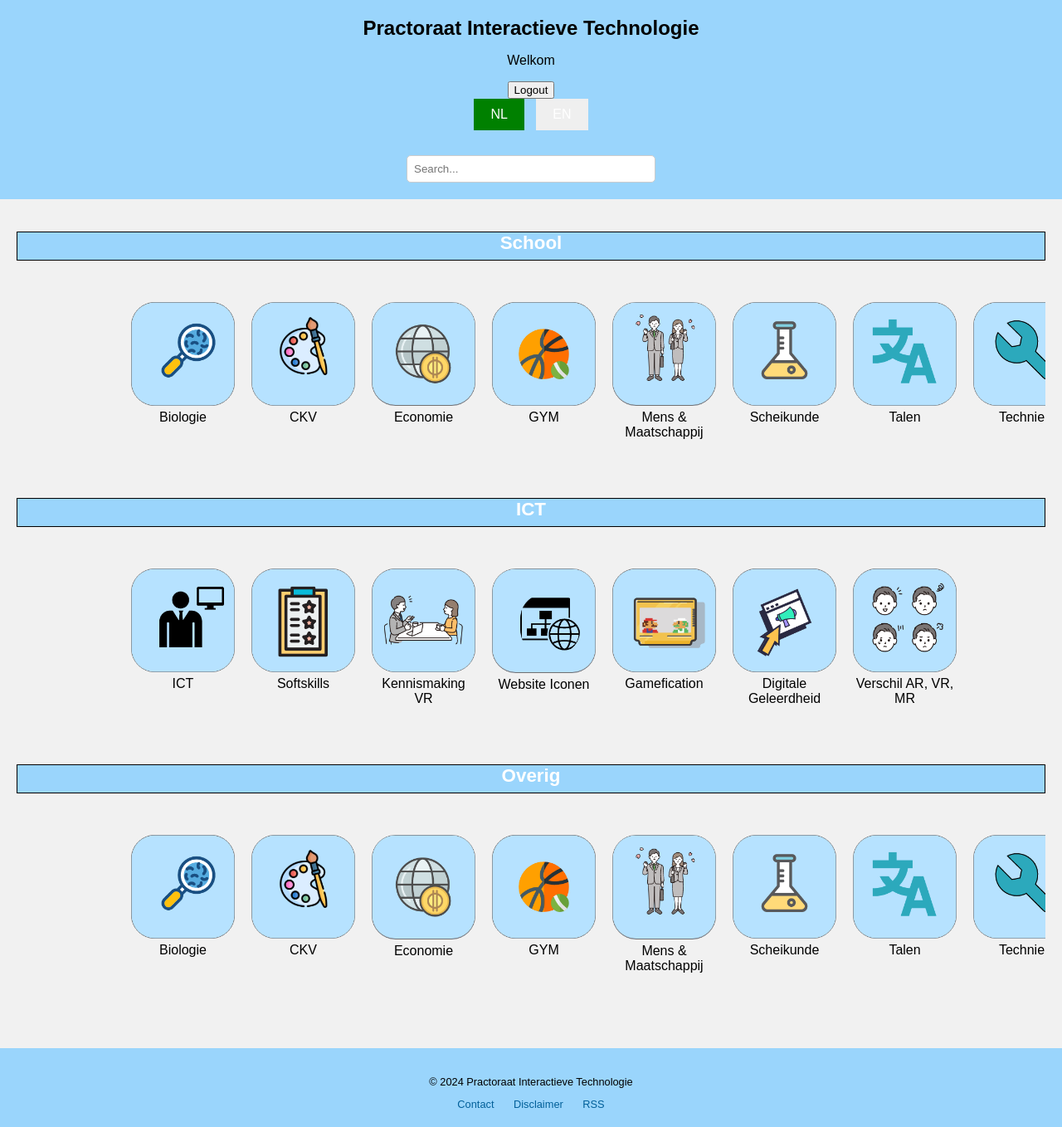
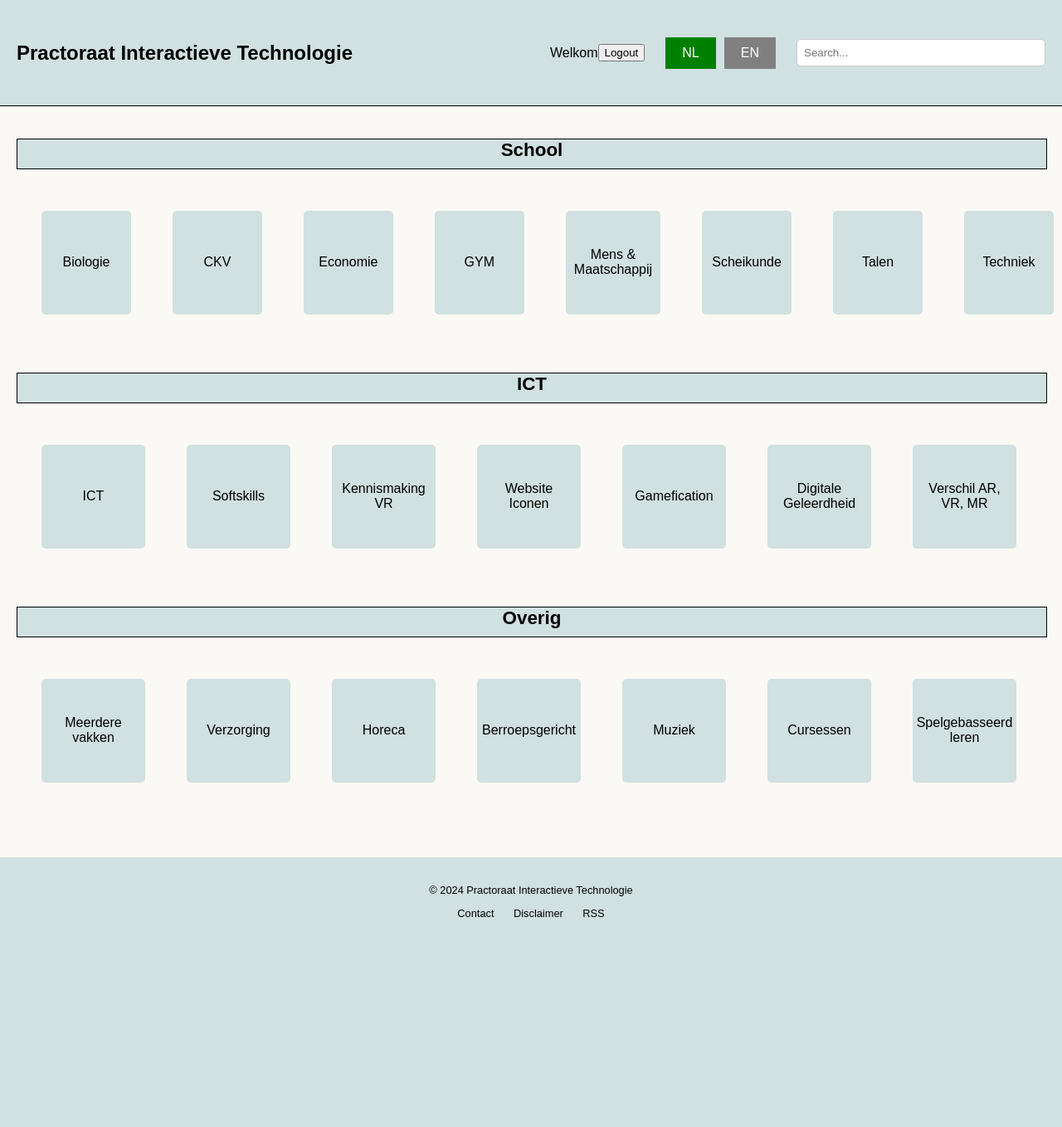
Before and after one commit to Wavezy11/Yurls-Redesign, a PHP site: page / in a window 1280 px wide. Shown: the whole page at 83% size. After the commit the page ends 1105 px from the top, so only its background shows below. Run offline with PHP 8.4, Linux system fonts and the light colour scheme; the visitor is signed in with stand-in values (Sample User, id 1).

Commit message:
updated css

```diff
--- a/css/index.css
+++ b/css/index.css
@@ -1,55 +1,99 @@
 /* Basisstijl */
-* {
+body, html {
+    margin: 0;
+    padding: 0;
+    font-family: Arial, sans-serif;
+    width: 100%;
+    height: 100%;
     box-sizing: border-box;
 }
 
-body {
-    font-family: Arial, sans-serif;
-    margin: 0;
-    padding: 0;
+header {
+    height: 16vh;
+    width: 100%;
+    border-bottom: 1px solid black;
+    display: flex;
+    align-items: center;
+    justify-content: space-between;
+    padding: 0 20px;
+    box-sizing: border-box;
+    background-color: #d1e0e0; /* Match met vorige project */
 }
 
-header {
-    background-color: #9AD5FC;
-    padding: 20px;
-    text-align: center;
-    position: relative;
+header .header-content {
+    display: flex;
+    align-items: center;
+    width: 100%;
+    justify-content: space-between;
 }
 
-.header-content h1 {
+header .header-content h1 {
     margin: 0;
     font-size: 1.5rem;
+    flex-grow: 1; /* Zorgt ervoor dat de titel ruimte krijgt */
 }
 
-.header-content input[type="search"] {
-    margin-top: 10px;
+header .header-content input[type="search"] {
+    margin-left: 20px;
     padding: 8px;
     border-radius: 5px;
     border: 1px solid #ccc;
     width: 40%;
-    max-width: 300px; /* Ensure input doesn't get too wide on large screens */
+    max-width: 300px;
+}
+
+.header-content .language-buttons {
+    margin-left: 20px;
+}
+
+.language-buttons {
+    display: flex;
+    align-items: center;
+}
+
+.language-button {
+    padding: 10px 20px;
+    border: none;
+    color: white;
+    cursor: pointer;
+    font-size: 16px;
+    margin: 0 5px;
+    background-color: gray; /* Default state */
+    transition: background-color 0.3s ease;
+}
+
+.language-button.active {
+    background-color: green;
+}
+
+.language-button.inactive {
+    background-color: gray;
 }
 
 .buttons {
-    position: absolute;
-    top: 20px;
-    right: 20px;
+    display: flex;
+    align-items: center;
 }
 
 .buttons button {
     margin-left: 10px;
-    padding: 12px; /* Increased padding */
+    padding: 12px;
     border: none;
     border-radius: 5px;
-    background-color: #005F99;
+    background-color: #007bff; /* Match met vorige project */
     color: white;
     cursor: pointer;
-    font-size: 1rem; /* Ensure text is readable */
+    font-size: 1rem;
+    transition: background-color 0.3s ease;
+}
+
+.buttons button:hover {
+    background-color: #0056b3; /* Match met vorige project */
 }
 
 main {
     padding: 20px;
-    background-color: #f1f1f1;
+    background-color: #FAF9F6; /* Match met vorige project */
 }
 
 .category {
@@ -62,27 +106,53 @@
     font-size: 1.4rem;
     text-align: center;
     border: 1px solid black;
-    background-color: #9AD5FC;
+    background-color: #d1e0e0; /* Match met vorige project */
     height: 35px;
     width: 100%;
-
-    color: white;
-
+    color: black; /* Text color to contrast with background */
 }
 
 .slideshow-container {
     display: flex;
     align-items: center;
-    gap: 20px; /* Adjust gap for responsiveness */
+    gap: 20px;
     justify-content: space-between;
     position: relative;
-    left: 0; /* Center alignment */
+    left: 0;
 }
 
 .slide {
     display: flex;
     overflow: hidden;
     width: 100%;
+    gap: 30px;
+    left: 20px;
+    position: relative;
+}
+
+.subject-container {
+    width: 125px;
+    height: 125px;
+    background-color: #d1e0e0; /* Match met vorige project */
+    color: black;
+    display: flex;
+    justify-content: center;
+    align-items: center;
+    text-align: center;
+    border-radius: 5px;
+    margin: 0 10px;
+    font-size: 20px;
+    transition: background-color 0.4s ease;
+}
+
+.subject-container p {
+    margin: 0;
+    padding: 10px;
+    font-size: 1rem;
+}
+
+.subject-container:hover {
+    background-color: #a1c1c1; /* Hover effect matching previous project */
 }
 
 .image-container {
@@ -118,7 +188,7 @@
 }
 
 .footer-content {
-    background-color: #9AD5FC;
+    background-color: #d1e0e0; /* Match met vorige project */
     padding: 20px;
     text-align: center;
     font-size: 0.8rem;
@@ -127,7 +197,7 @@
 .footer-links a {
     margin: 0 10px;
     text-decoration: none;
-    color: #005F99;
+    color: black;
 }
 
 .footer-links a:hover {
@@ -192,86 +262,75 @@
 
 .close:hover,
 .close:focus {
-    color: #003d66; /* Darker shade for hover/focus */
+    color: #000;
     text-decoration: none;
 }
 
 /* Responsive Styles */
 @media (max-width: 768px) {
-    .header-content input[type="search"] {
-        width: 80%; /* Make search input full width on small screens */
+    header .header-content {
+        flex-direction: column;
+        align-items: flex-start;
     }
 
-    .header-content h1 {
-        font-size: 1.2rem; /* Adjust size for smaller screens */
+    header .header-content h1 {
+        font-size: 1.2rem;
+    }
+
+    header .header-content input[type="search"] {
+        width: 80%;
+    }
+
+    header .header-content .language-buttons {
+        margin-top: 10px;
     }
 
     .slideshow-container {
-        flex-direction: column; /* Stack images vertically on smaller screens */
-        gap: 10px; /* Reduce gap for smaller screens */
+        flex-direction: column;
+        gap: 10px;
     }
 
     .image-container {
-        width: 100px; /* Smaller image containers on smaller screens */
+        width: 100px;
     }
 
     .modal-content {
-        width: 90%; /* Increase modal width on smaller screens */
-        margin: 5% auto; /* Adjust margin for better visibility */
+        width: 90%;
+        margin: 5% auto;
     }
 
     .modal h2 {
-        font-size: 1.2rem; /* Slightly smaller title on smaller screens */
+        font-size: 1.2rem;
     }
 
     .buttons {
-        position: static; /* Make buttons stack vertically if needed */
+        position: static;
         margin-top: 20px;
     }
 
     .buttons button {
         display: block;
-        width: 100%; /* Full width buttons on small screens */
-        margin-bottom: 10px; /* Space between buttons */
-        font-size: 0.9rem; /* Slightly smaller text for very small screens */
+        width: 100%;
+        margin-bottom: 10px;
+        font-size: 0.9rem;
     }
 }
 
 @media (max-width: 480px) {
-    .header-content input[type="search"] {
-        width: 100%; /* Full width search input on very small screens */
+    header .header-content input[type="search"] {
+        width: 100%;
     }
 
     .image-container {
-        width: 80px; /* Even smaller on very small screens */
+        width: 80px;
     }
 
     .modal-content {
         width: 95%;
-        max-width: none; /* Remove max-width restriction for very small screens */
+        max-width: none;
     }
 
     .modal h2 {
-        font-size: 1rem; /* Smaller title on very small screens */
+        font-size: 1rem;
     }
 }
-.language-buttons {
-    margin-bottom: 20px;
-}
-
-.language-button {
-    padding: 10px 20px;
-    border: none;
-    color: white;
-    cursor: pointer;
-    font-size: 16px;
-    margin: 0 5px;
-}
-
-.language-button.active {
-    background-color: green;
-}
-
-.language-button.inactive {
-    background-color: gray;
-}
--- a/index.php
+++ b/index.php
@@ -39,36 +39,28 @@
         <h2 data-i18n="school">School</h2>
         <div class="slideshow-container">
             <div class="slide" id="school">
-                    <div class="image-container">
-                        <img src="img/biologie.png" alt="Biologie">
+                <div class="subject-container">
                     <p data-i18n="biologie">Biologie</p>
                 </div>
-                    <div class="image-container">
-                        <img src="img/CKV.png" alt="CKV">
+                <div class="subject-container">
                     <p data-i18n="ckv">CKV</p>
                 </div>
-                    <div class="image-container">
-                        <img src="img/economie.png" alt="Economie">
+                <div class="subject-container">
                     <p data-i18n="economie">Economie</p>
                 </div>
-                    <div class="image-container">
-                        <img src="img/gym.png" alt="GYM">
+                <div class="subject-container">
                     <p data-i18n="gym">GYM</p>
                 </div>
-                    <div class="image-container">
-                        <img src="img/mm.png" alt="Mens & Maatschappij">
+                <div class="subject-container">
                     <p data-i18n="mensEnMaatschappij">Mens & Maatschappij</p>
                 </div>
-                    <div class="image-container">
-                        <img src="img/scheikunde.png" alt="Scheikunde">
+                <div class="subject-container">
                     <p data-i18n="scheikunde">Scheikunde</p>
                 </div>
-                    <div class="image-container">
-                        <img src="img/Talen.png" alt="Talen">
+                <div class="subject-container">
                     <p data-i18n="talen">Talen</p>
                 </div>
-                    <div class="image-container">
-                        <img src="img/techniek.png" alt="Techniek">
+                <div class="subject-container">
                     <p data-i18n="techniek">Techniek</p>
                 </div>
             </div>
@@ -79,73 +71,56 @@
         <h2 data-i18n="ict">ICT</h2>
         <div class="slideshow-container">
             <div class="slide" id="ict">
-                    <div class="image-container">
-                        <img src="img/ICT.png" alt="ICT">
+                <div class="subject-container">
                     <p data-i18n="ict">ICT</p>
                 </div>
-                    <div class="image-container">
-                        <img src="img/Skills.png" alt="Softskills">
+                <div class="subject-container">
                     <p data-i18n="softskills">Softskills</p>
                 </div>
-                    <div class="image-container">
-                        <img src="img/Kennismaking VR.png" alt="Kennismaking VR">
+                <div class="subject-container">
                     <p data-i18n="kennismakingVR">Kennismaking VR</p>
                 </div>
-                    <div class="image-container">
-                        <img src="img/websiteiconen.png" alt="Website Iconen">
+                <div class="subject-container">
                     <p data-i18n="websiteIconen">Website Iconen</p>
                 </div>
-                    <div class="image-container">
-                        <img src="img/Gamefication.png" alt="Gamefication">
+                <div class="subject-container">
                     <p data-i18n="gamefication">Gamefication</p>
                 </div>
-                    <div class="image-container">
-                        <img src="img/Digitale Geleerdheid.png" alt="Digitale Geleerdheid">
+                <div class="subject-container">
                     <p data-i18n="digitaleGeleerdheid">Digitale Geleerdheid</p>
                 </div>
-                    <div class="image-container">
-                        <img src="img/Verschil .png" alt="Verschil AR, VR, MR">
+                <div class="subject-container">
                     <p data-i18n="verschilARVRMR">Verschil AR, VR, MR</p>
                 </div>
             </div>
         </div>
     </section>
 
+
     <section class="category">
         <h2 data-i18n="overig">Overig</h2>
         <div class="slideshow-container">
-                <div class="slide" id="overig">
-                    <div class="image-container">
-                        <img src="img/biologie.png" alt="Biologie">
-                        <p data-i18n="biologie">Biologie</p>
+            <div class="slide" id="Overig">
+                <div class="subject-container">
+                    <p data-i18n="Meerdere vakken">Meerdere vakken</p>
                 </div>
-                    <div class="image-container">
-                        <img src="img/CKV.png" alt="CKV">
-                        <p data-i18n="ckv">CKV</p>
+                <div class="subject-container">
+                    <p data-i18n="Verzorging">Verzorging</p>
                 </div>
-                    <div class="image-container">
-                        <img src="img/economie.png" alt="Economie">
-                        <p data-i18n="economie">Economie</p>
+                <div class="subject-container">
+                    <p data-i18n="Horeca">Horeca</p>
                 </div>
-                    <div class="image-container">
-                        <img src="img/gym.png" alt="GYM">
-                        <p data-i18n="gym">GYM</p>
+                <div class="subject-container">
+                    <p data-i18n="Berroepsssgericht">Berroepsgericht</p>
                 </div>
-                    <div class="image-container">
-                        <img src="img/mm.png" alt="Mens & Maatschappij">
-                        <p data-i18n="mensEnMaatschappij">Mens & Maatschappij</p>
+                <div class="subject-container">
+                    <p data-i18n="Muziek">Muziek</p>
                 </div>
-                    <div class="image-container">
-                        <img src="img/scheikunde.png" alt="Scheikunde">
-                        <p data-i18n="scheikunde">Scheikunde</p>
+                <div class="subject-container">
+                    <p data-i18n="Cursessen">Cursessen</p>
                 </div>
-                    <div class="image-container">
-                        <img src="img/Talen.png" alt="Talen">
-                        <p data-i18n="talen">Talen</p>
-                    </div>
-                    <div class="image-container">
-                        <img src="img/techniek.png" alt="Techniek">
-                        <p data-i18n="techniek">Techniek</p>
+                <div class="subject-container">
+                    <p data-i18n="Spelgebasseerd leren">Spelgebasseerd leren</p>
                 </div>
             </div>
         </div>
```
Also changed, not shown: other parts of css/index.css (+14 -14 lines), css/login.css (+59 -111 lines), css/register.css (+59 -111 lines), js/index.js (+20 -22 lines). Lines whose indentation alone changed are shown as unchanged.
